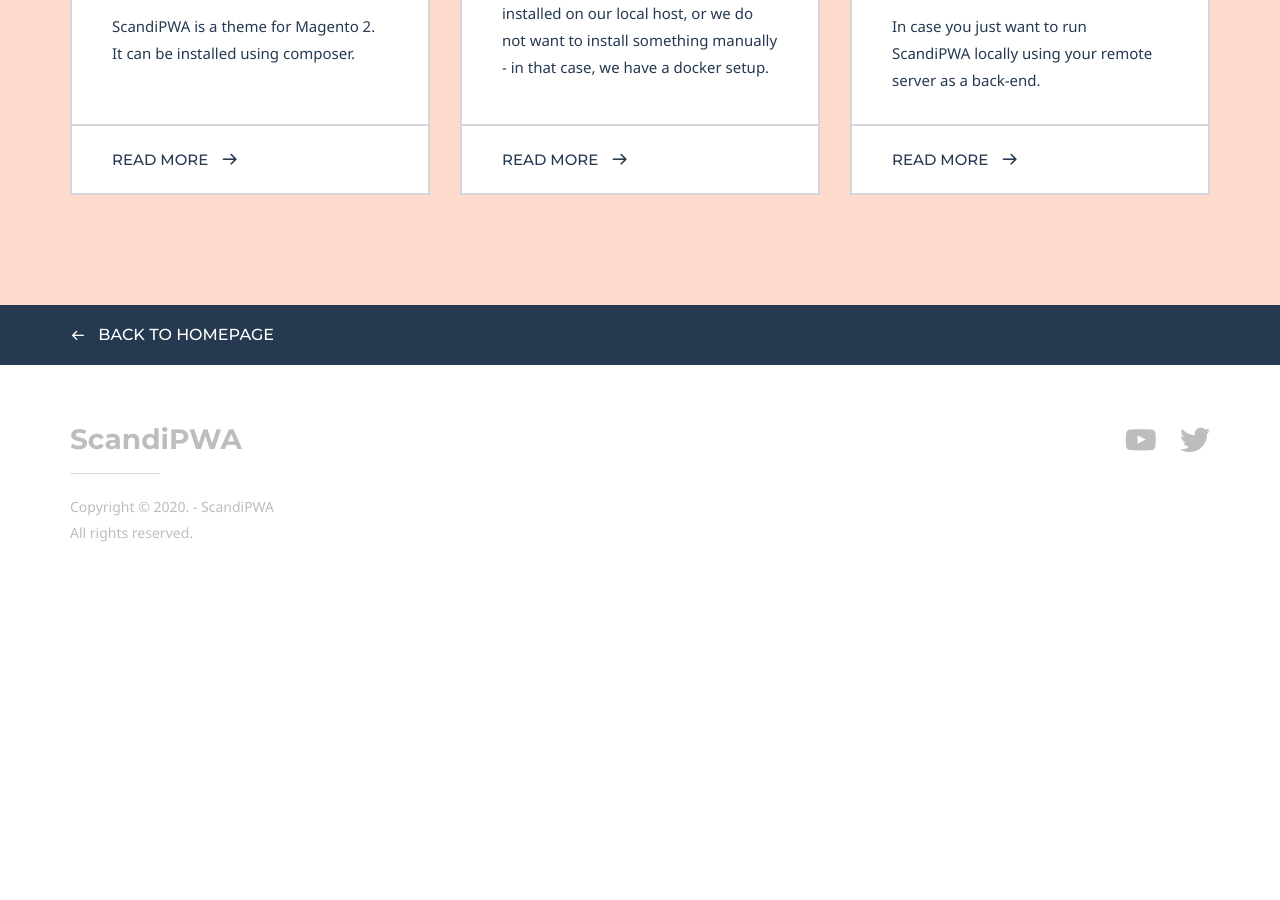
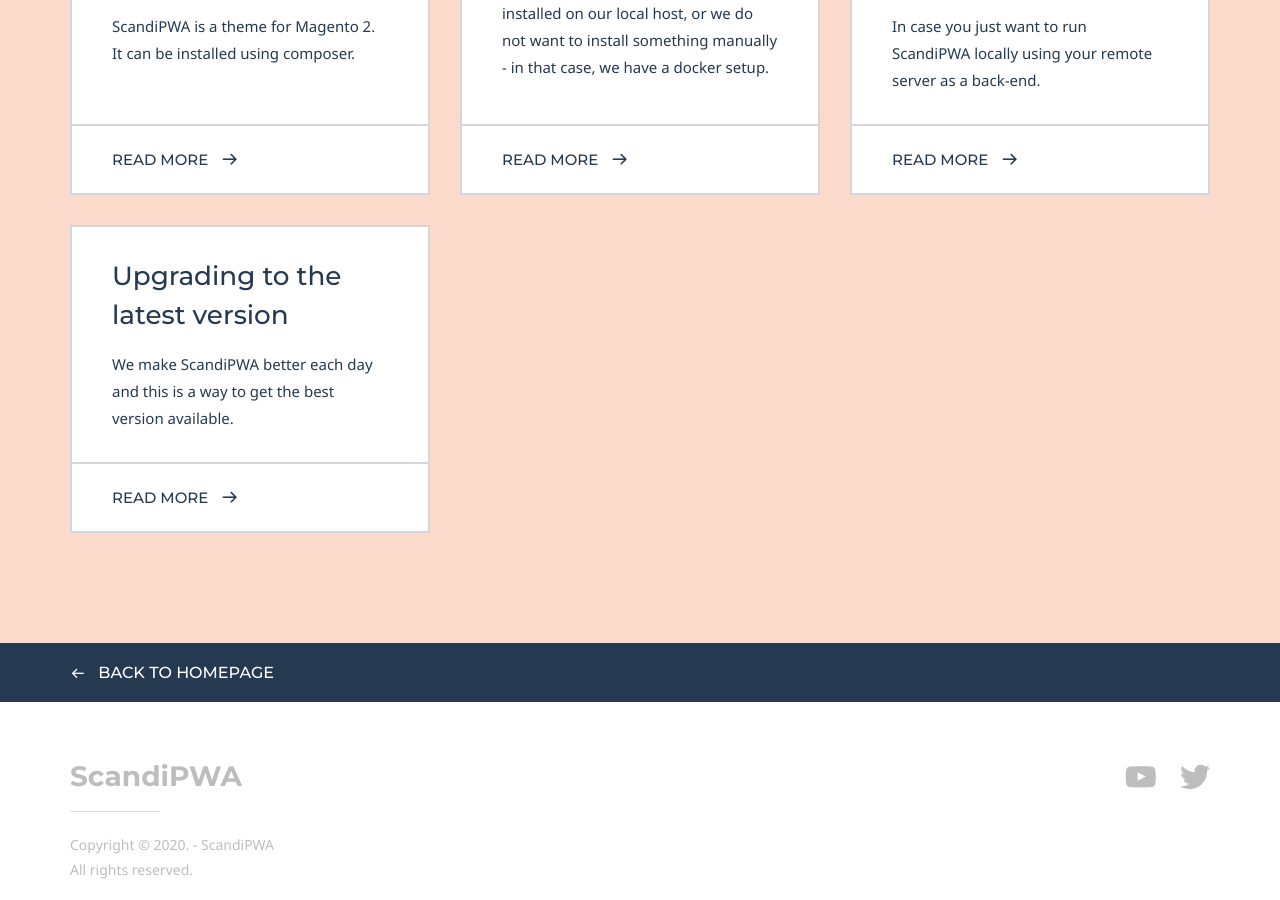
Before and after one commit to scandipwa/scandipwa.github.io, a Jekyll site: the page built from docs/installation/index.md, in a window 1280 px wide and 900 px high, scrolled down 552 px. Built offline with Jekyll 4.4.1, drawn with Linux system fonts in a browser that asks for light colours; some web fonts are replaced; comment, search, counter and statistics services are not loaded; a style sheet for code colours, icons or effects is not loaded; before the commit the page ends 1157 px from its top, so only the background shows below that.

```diff
--- a/docs/installation/index.md
+++ b/docs/installation/index.md
@@ -26,4 +26,8 @@ grid_navigation:
       excerpt: In case you just want to run ScandiPWA locally using your remote server as a back-end.
       cta: Read more
       url: '/docs/installation/with-remote-m2'
+    - title: Upgrading to the latest version
+      excerpt: We make ScandiPWA better each day and this is a way to get the best version available.
+      cta: Read more
+      url: '/docs/installation/update'
 ---
```
Also changed, not shown: docs/installation/update.md (added, +48 -0 lines).
